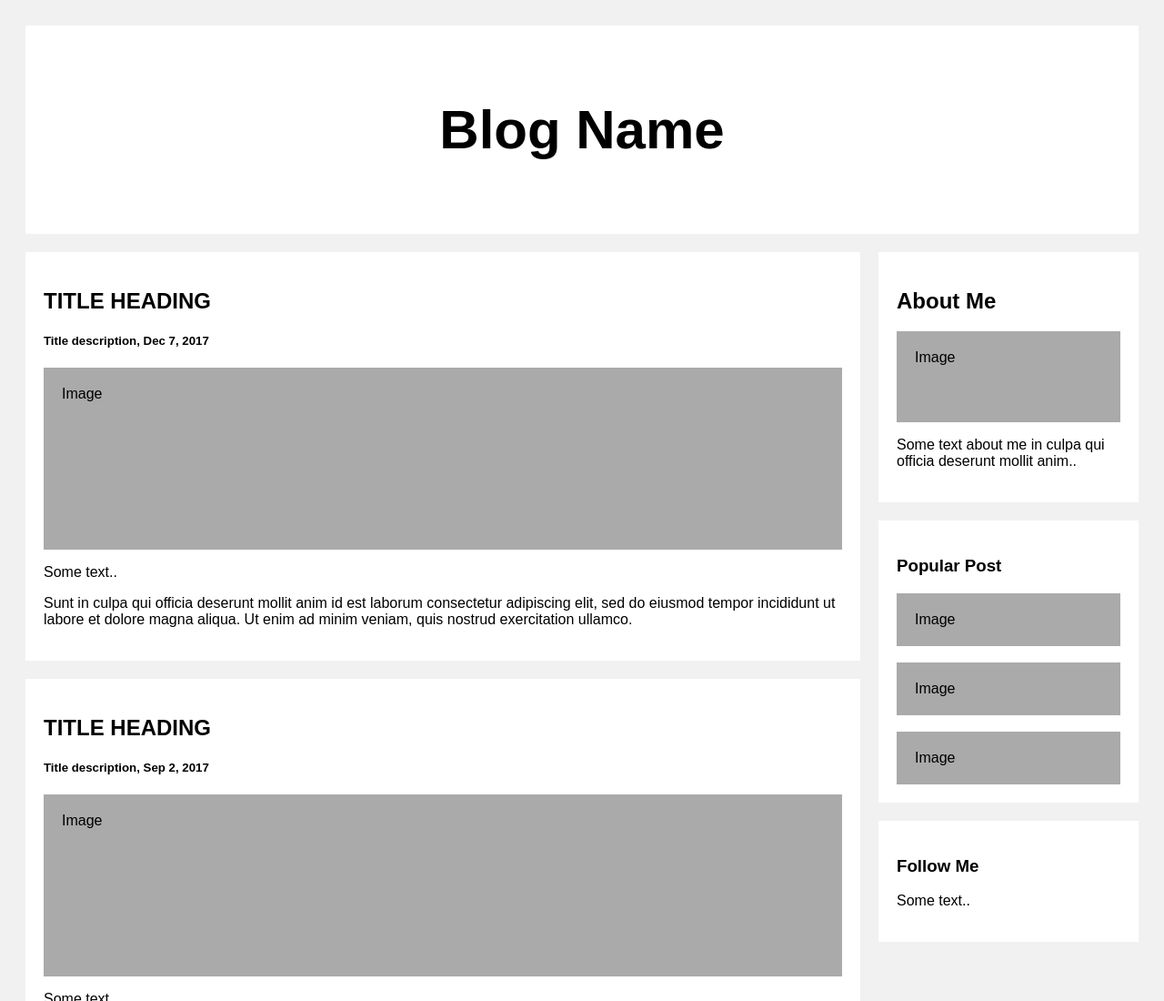
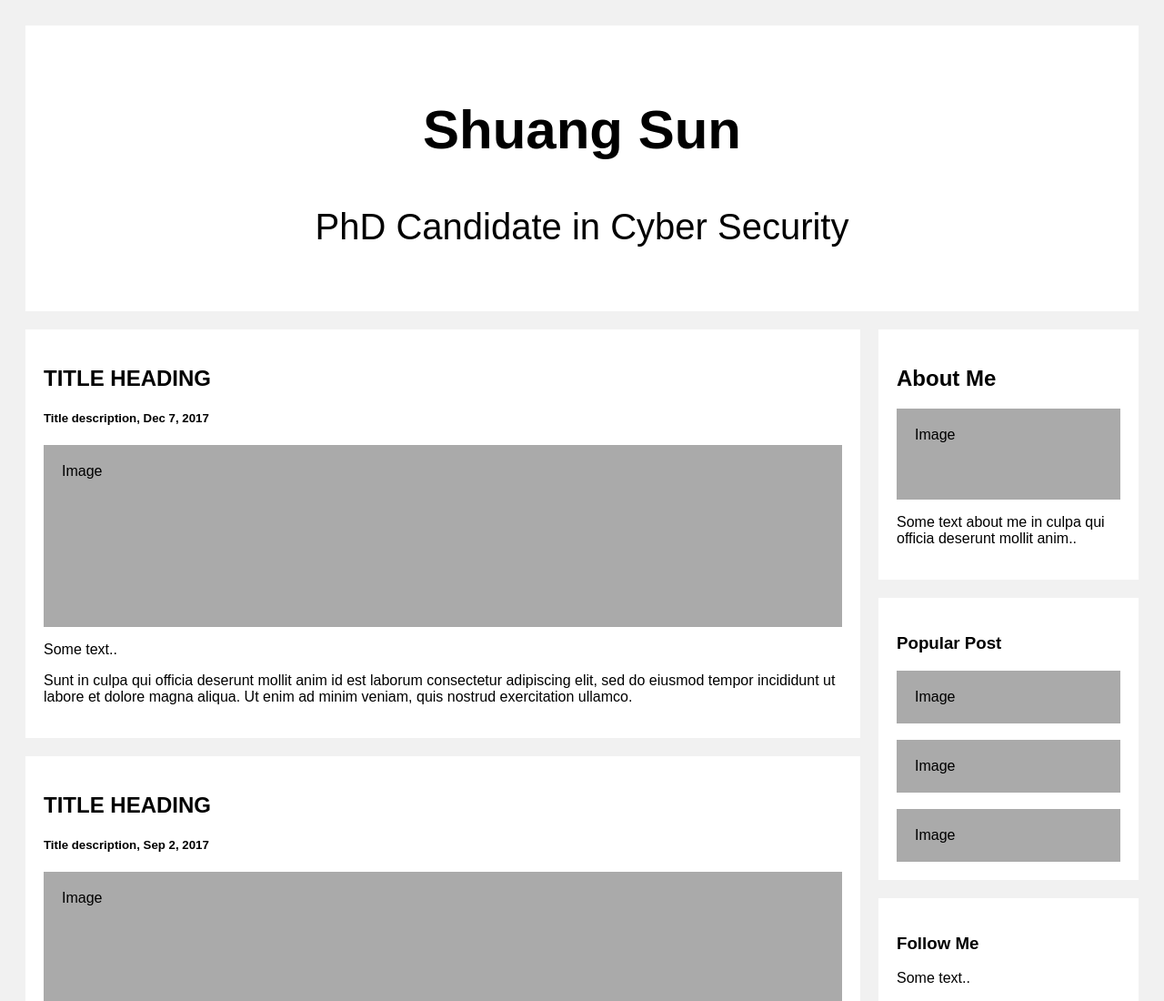
Before and after one commit to SunShuang0/profile, a plain HTML site: page index.html in a window 1280 px wide. Shown: the top 1100 px of the page at 91% size. Drawn offline with Linux system fonts and the light colour scheme.

Commit message:
Update index.html

```diff
--- a/index.html
+++ b/index.html
@@ -77,7 +77,8 @@ body {
 <body>
 
 <div class="header">
-  <h2>Blog Name</h2>
+  <h2>Shuang Sun</h2>
+  <p>PhD Candidate in Cyber Security</p>
 </div>
 
 <div class="row">
```
